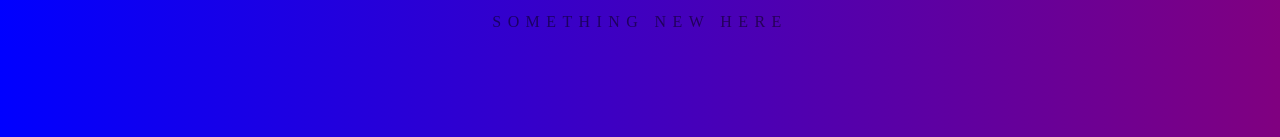
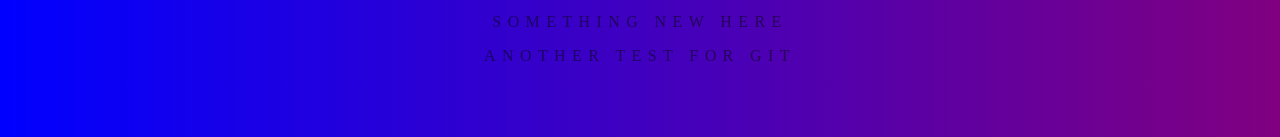
Before and after one commit to amiaproyet/background-generator, a plain HTML site: page index.html in a window 1280 px wide. Shown: the part 168-305 px from the top of the page. Drawn offline with Linux system fonts and the light colour scheme.

Commit message:
test feature for branch

```diff
--- a/index.html
+++ b/index.html
@@ -14,6 +14,7 @@
     <input id="color2" type="color" name="color2" value="#000000">
     <h3 id="gradient-value"></h3>
     <p>something new here</p>
+    <p>another test for git</p>
     <script src="index.js"></script>
 </body>
 </html>
```
